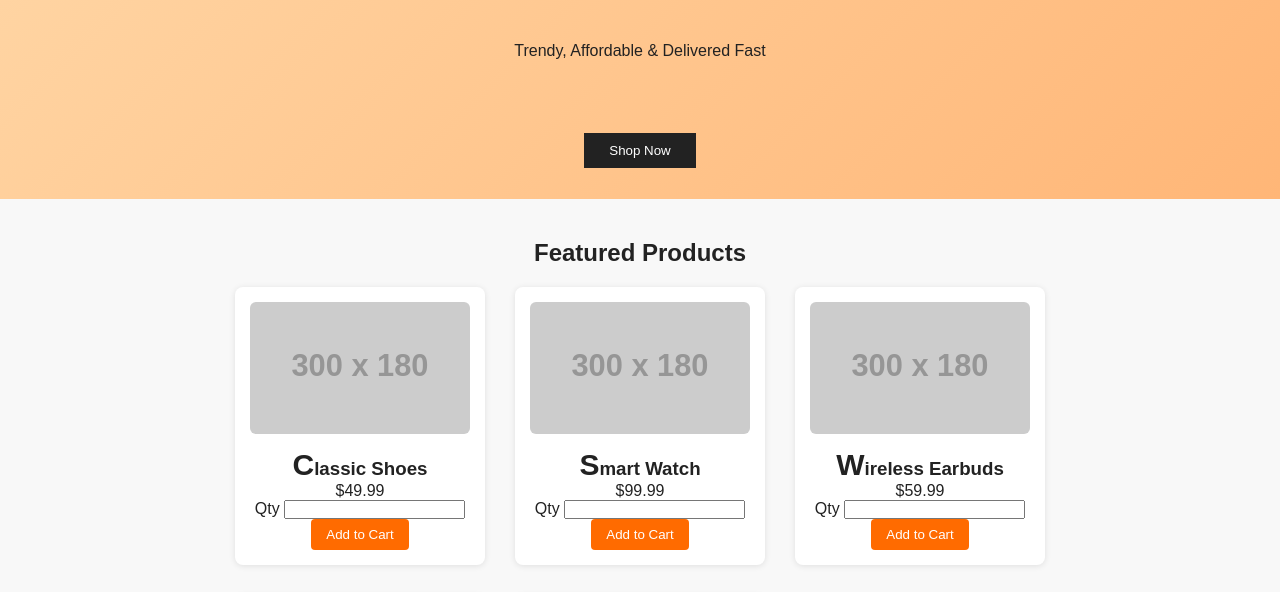
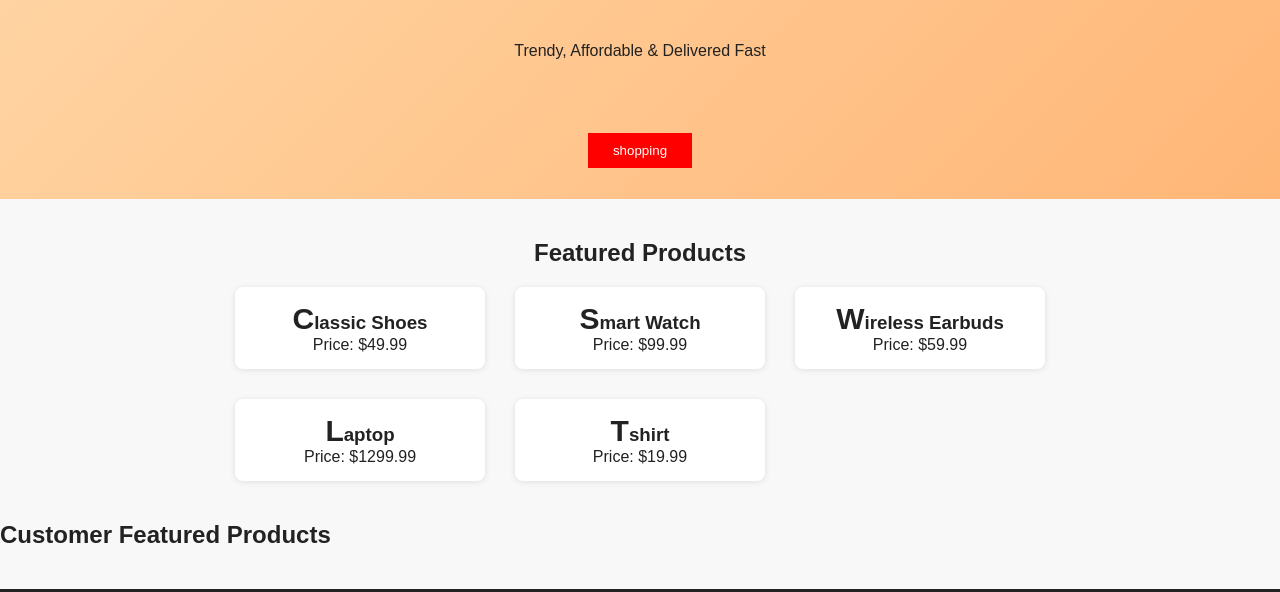
Before and after one commit to murugesh03/206_htmlcss, a plain HTML site: page index.html in a window 1280 px wide. Shown: the part 169-761 px from the top of the page. Drawn offline with Linux system fonts and the light colour scheme; placeholder pictures from the web are drawn by us.

Commit message:
js file is added

```diff
--- a/index.html
+++ b/index.html
@@ -16,7 +16,7 @@
         <header class="header">
             <div class="logo">SHOP<span>NOW</span></div>
             <nav class="nav">
-                <a href="#">Home</a>
+                <a href="home">Home</a>
                 <a href="#">Products</a>
                 <a href="#">Deals</a>
                 <a href="#">Contact</a>
@@ -28,11 +28,11 @@
             <section class="hero" id="new-arrival">
                 <h1>New Arrivals</h1>
                 <p>Trendy, Affordable & Delivered Fast</p>
-                <button>Shop Now</button>
+                <button id="shopNowBtn">Shop Now</button>
             </section>
 
             <!-- PRODUCT GRID -->
-            <section class="products-section">
+            <!-- <section class="products-section">
                 <h2>Featured Products</h2>
 
                 <div class="product-grid" id="products-container">
@@ -91,7 +91,7 @@
                         <button>Add to Cart</button>
                     </div>
                 </div>
-            </section>
+            </section> -->
 
             <section id="comment"></section>
         </main>
--- a/script.js
+++ b/script.js
@@ -90,3 +90,70 @@ var
 
 // classStudent.push("ram");
 // console.log(classStudent);
+
+const shopNowBtn = document.getElementById("shopNowBtn");
+console.log(shopNowBtn);
+//Poiting the nav tag
+const mainNav = document.getElementsByClassName("nav");
+console.log(mainNav);
+const navLink = mainNav[0].querySelectorAll(`.nav a`);
+console.log(navLink);
+const anchorTag = document.querySelector(".nav");
+console.log(anchorTag);
+const mainContent = document.querySelector(".main");
+
+shopNowBtn.innerText = "shopping";
+
+console.log(shopNowBtn.innerText);
+
+console.log(mainNav[0].innerHTML);
+
+console.log(navLink[0].getAttribute("href"));
+
+// shopNowBtn.setAttribute("disabled", "true");
+
+console.log((shopNowBtn.style.backgroundColor = "rgb(255, 0, 0)"));
+
+const products = [
+  { name: "Classic Shoes", price: "49.99", id: 1 },
+  { name: "Smart Watch", price: "99.99", id: 2 },
+  { name: "Wireless Earbuds", price: "59.99", id: 3 },
+  { name: "Laptop", price: "1299.99", id: 4 },
+  { name: "Tshirt", price: "19.99", id: 5 }
+];
+
+const productCard = document.createElement("section");
+
+productCard.innerHTML = "<h2>Featured Products</h2>";
+
+productCard.setAttribute("class", "products-section");
+
+const productGrid = document.createElement("div");
+
+productGrid.setAttribute("class", "product-grid");
+
+productGrid.setAttribute("id", "products-container");
+
+mainContent.appendChild(productCard);
+
+productCard.appendChild(productGrid);
+
+for (let i = 0; i < products.length; i++) {
+  const productCard = document.createElement("div");
+  productCard.setAttribute("class", "product-card");
+  productCard.setAttribute("data-id", products[i].id);
+  productCard.innerHTML = `
+    <h3>${products[i].name}</h3>
+    <p>Price: $${products[i].price}</p>
+    `;
+  productGrid.appendChild(productCard);
+}
+
+const customerReviews = document.createElement("div");
+customerReviews.setAttribute("class", "customer-reviews");
+customerReviews.innerHTML = "<h2>Customer Featured Products</h2>";
+productCard.after(customerReviews);
+
+shopNowBtn.addEventListener("click", function () {
+  alert("Shop Now button clicked!");
+});
--- a/style.css
+++ b/style.css
@@ -176,9 +176,6 @@ h3::first-letter {
 }
 
 @media (max-width: 768px) {
-  .hero button {
-    color: blue;
-  }
   .header {
     grid-template-columns: 1fr;
     text-align: center;
```
